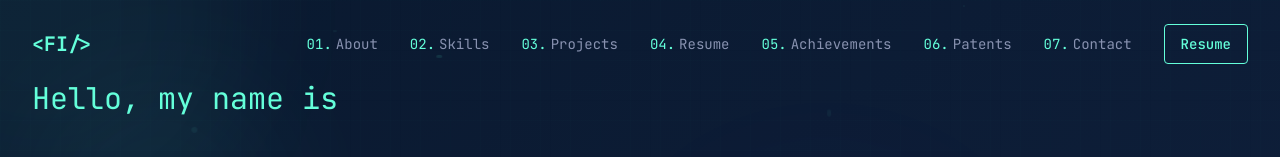
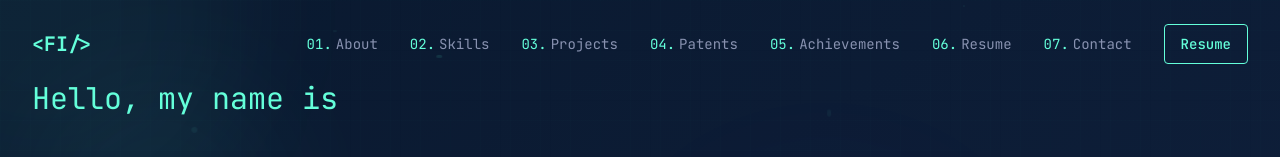
Before and after one commit to finefigo/faisal-folio-forge, a React (Vite) app: page / in a window 1280 px wide. Shown: the top 157 px of the page. Built offline with nearby package versions, Linux system fonts and the light colour scheme.

Commit message:
Rearrange portfolio layout
Refactor the portfolio layout to match the Behance template.

```diff
--- a/src/components/Header.tsx
+++ b/src/components/Header.tsx
@@ -27,9 +27,9 @@ const Header = () => {
     { name: "About", url: "#about" },
     { name: "Skills", url: "#skills" },
     { name: "Projects", url: "#projects" },
+    { name: "Patents", url: "#patents" },
+    { name: "Achievements", url: "#achievements" },
     { name: "Resume", url: "#resume" },
-    { name: "Achievements", url: "#achievements" },
-    { name: "Patents", url: "#patents" },
     { name: "Contact", url: "#contact" },
   ];
 
--- a/src/pages/Index.tsx
+++ b/src/pages/Index.tsx
@@ -5,9 +5,9 @@ import Hero from '../components/Hero';
 import About from '../components/About';
 import Skills from '../components/Skills';
 import Projects from '../components/Projects';
+import Patents from '../components/Patents';
 import Achievements from '../components/Achievements';
 import Resume from '../components/Resume';
-import Patents from '../components/Patents';
 import Contact from '../components/Contact';
 import Footer from '../components/Footer';
 
@@ -84,9 +84,9 @@ const Index = () => {
         <About />
         <Skills />
         <Projects />
+        <Patents />
+        <Achievements />
         <Resume />
-        <Achievements />
-        <Patents />
         <Contact />
       </main>
       <Footer />
```
